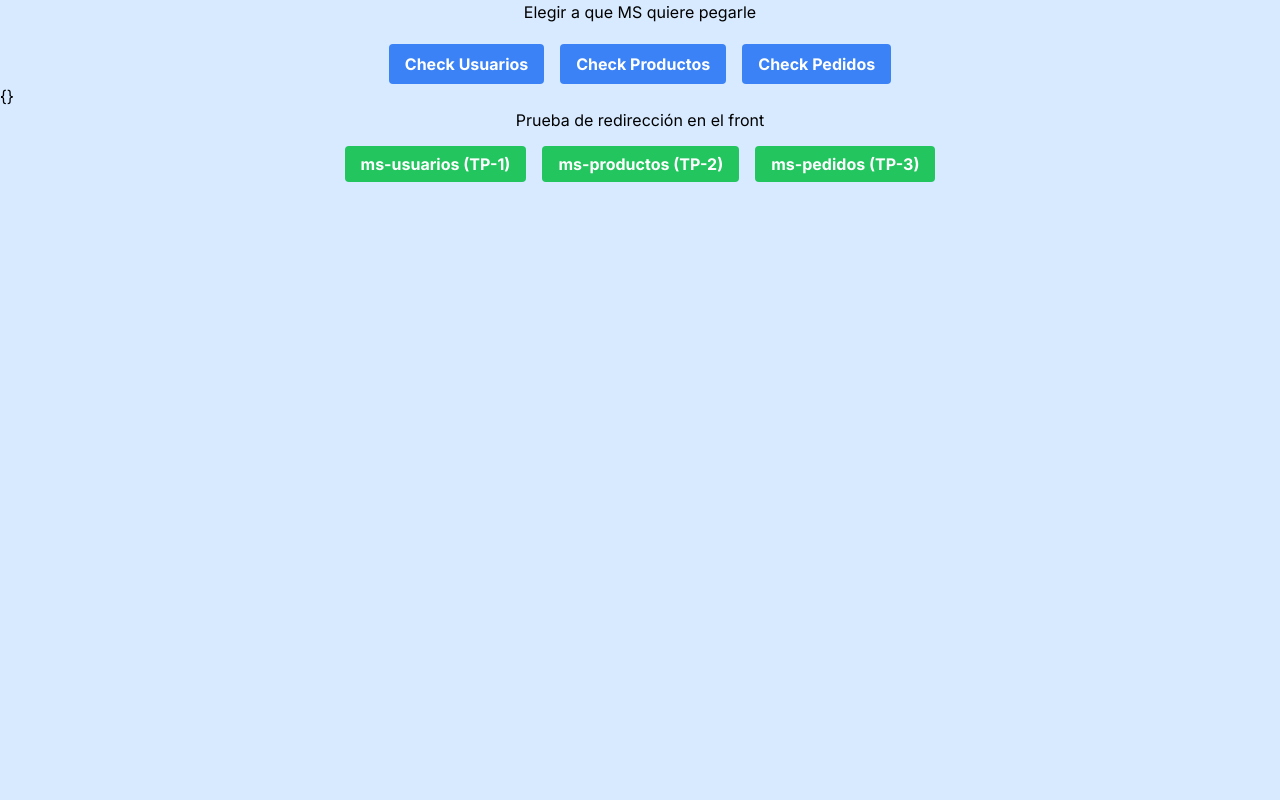
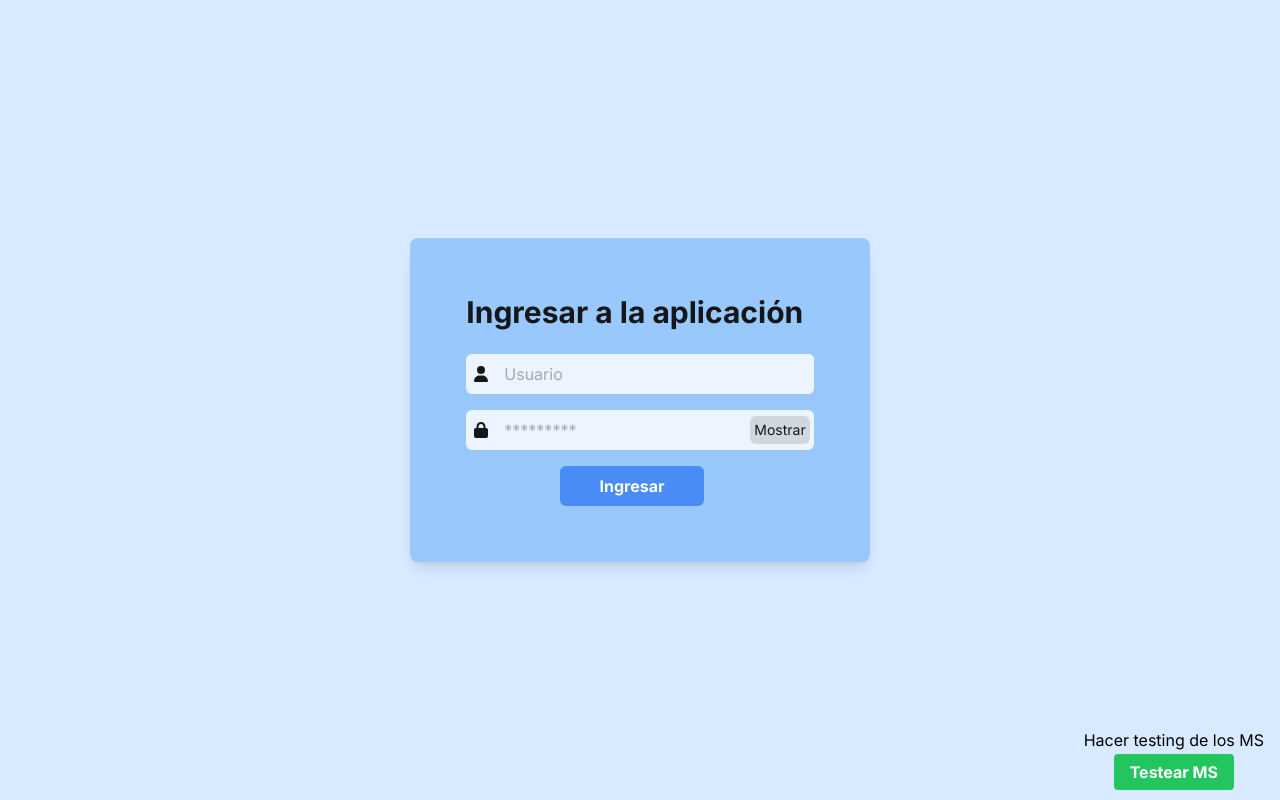
Before and after one commit to TPs-DAN2023/dan-appui, a Next.js app: page / in a window 1280 px wide. Built offline with nearby package versions, Linux system fonts and the light colour scheme.

Commit message:
Refactor page component and add login functionality

```diff
--- a/app/page.tsx
+++ b/app/page.tsx
@@ -1,42 +1,19 @@
 'use client'
 
-import Button from "@/components/Button";
 import CustomButton from "@/components/CustomButton";
-import { useState } from "react";
+import Login from "@/components/Login";
 
 export default function Home() {
 
-  const [estadoMicroServicio,setEstadoMicroservicio] = useState({})
-
-  const checkMicroService = async (msURL: string | URL | Request) => {
-    // Fetch data from external API
-    const res = await fetch(msURL);
-    const data = await res.json();
-    if (!data) {
-      return {
-        notFound: true
-      };
-    }
-    console.log(data);
-    setEstadoMicroservicio(data);
-  }
-
-
   return (
     <>
-      <h1 className="flex justify-center">Elegir a que MS quiere pegarle</h1>
-      <section className="flex gap-4 justify-center mt-5">
-        <Button onClick={() => {checkMicroService('http://localhost/api/usuarios')}}>Check Usuarios</Button>
-        <Button onClick={() => {checkMicroService('http://localhost/api/productos')}}>Check Productos</Button>
-        <Button onClick={() => {checkMicroService('http://localhost/api/pedidos')}}>Check Pedidos</Button>
+      <main className="relative h-screen flex-col flex items-center justify-center">
+        <Login />
+      <section className="absolute bottom-4 right-4 flex flex-col gap-y-2 items-center">
+        <h1>Hacer testing de los MS</h1>
+        <CustomButton text="Testear MS" href="/test" />
       </section>
-      <span>{ estadoMicroServicio && JSON.stringify(estadoMicroServicio) }</span>
-      <h1 className="flex justify-center">Prueba de redirección en el front</h1>
-      <section className="flex gap-4 justify-center mt-5">
-        <CustomButton text="ms-usuarios (TP-1)" href="/usuarios" />
-        <CustomButton text="ms-productos (TP-2)" href="/productos" />
-        <CustomButton text="ms-pedidos (TP-3)" href="/pedidos" />
-      </section>
+      </main>
     </>
   );
 }
```
